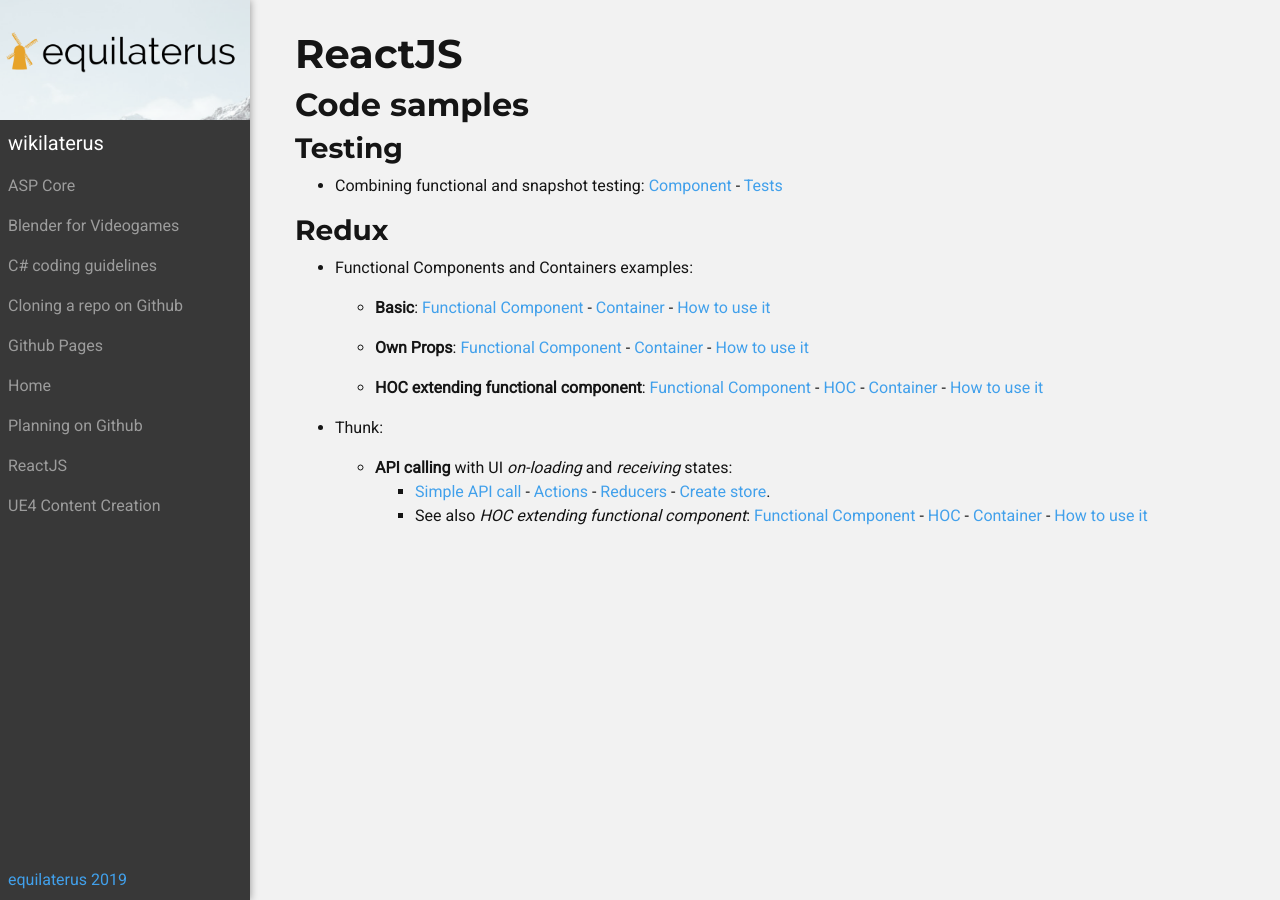
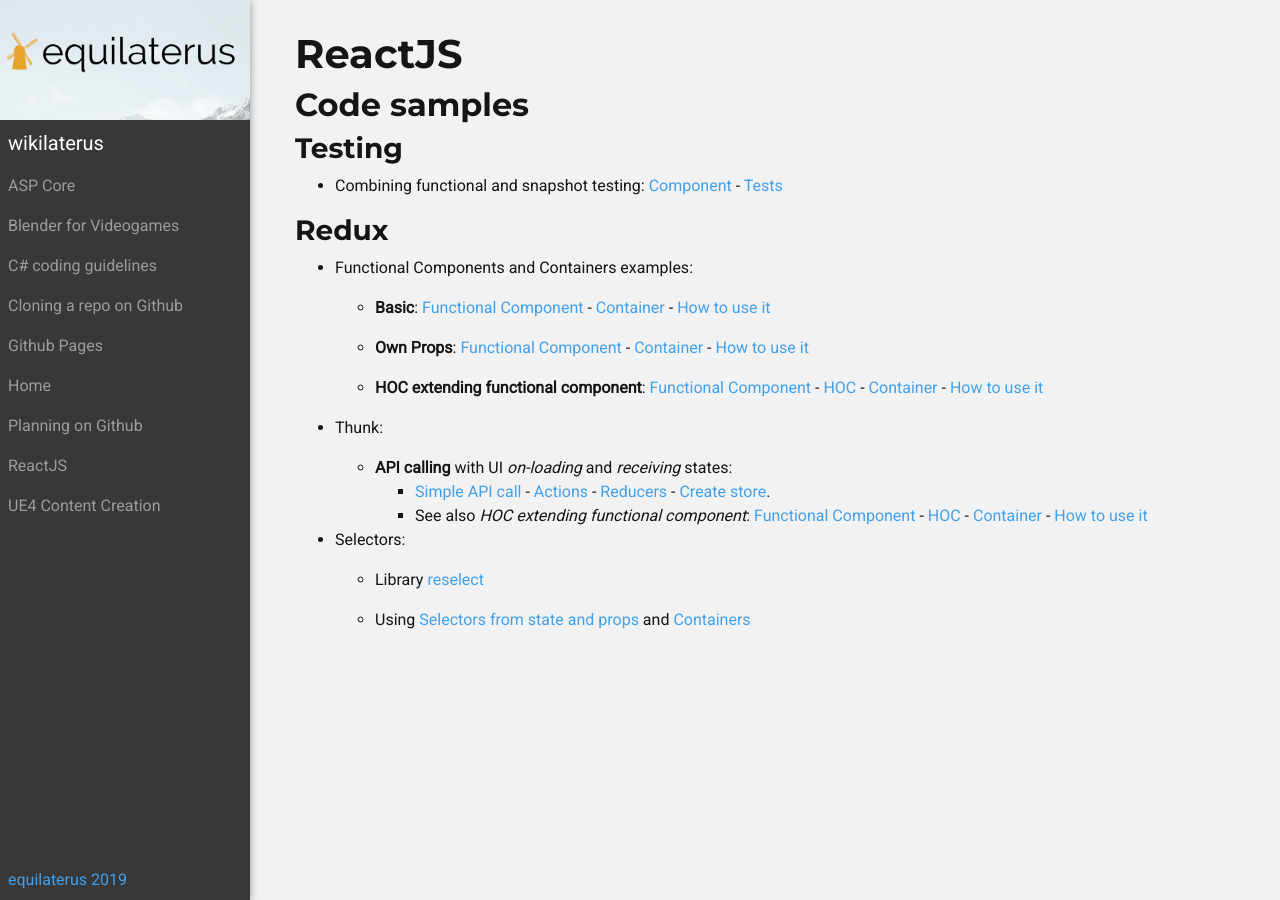
Before and after one commit to equilaterus/wikilaterus, a Jekyll site: the page built from wiki/ReactJS.md, in a window 1280 px wide. Built offline with Jekyll 4.4.1, drawn with Linux system fonts in a browser that asks for light colours; nearby versions of some CDN libraries.

Commit message:
Adding reactjs selectors

```diff
--- a/wiki/ReactJS.md
+++ b/wiki/ReactJS.md
@@ -26,3 +26,9 @@
   * **API calling** with UI *on-loading* and *receiving* states:
     * [Simple API call](https://github.com/dacanizares/reactjs-redux-thunk-example/blob/master/src/api/UsersApi.js) - [Actions](https://github.com/dacanizares/reactjs-redux-thunk-example/blob/master/src/actions/index.js) - [Reducers](https://github.com/dacanizares/reactjs-redux-thunk-example/blob/master/src/reducers/index.js) - [Create store](https://github.com/dacanizares/reactjs-redux-thunk-example/blob/master/src/index.js).
     * See also *HOC extending functional component*: [Functional Component](https://github.com/dacanizares/reactjs-redux-thunk-example/blob/master/src/components/Users.js) - [HOC](https://github.com/dacanizares/reactjs-redux-thunk-example/blob/master/src/wrappers/withLoading.js) - [Container](https://github.com/dacanizares/reactjs-redux-thunk-example/blob/master/src/containers/UsersContainer.js) - [How to use it](https://github.com/dacanizares/reactjs-redux-thunk-example/blob/master/src/components/App.js)
+
+* Selectors:
+
+  * Library [reselect](https://github.com/reduxjs/reselect)
+
+  * Using [Selectors from state and props](https://github.com/dacanizares/reactjs-redux-examples/blob/master/todo-app-router-selectors/src/selectors/index.js) and [Containers](https://github.com/dacanizares/reactjs-redux-examples/blob/master/todo-app-router-selectors/src/containers/VisibleTodoList.js)
```
